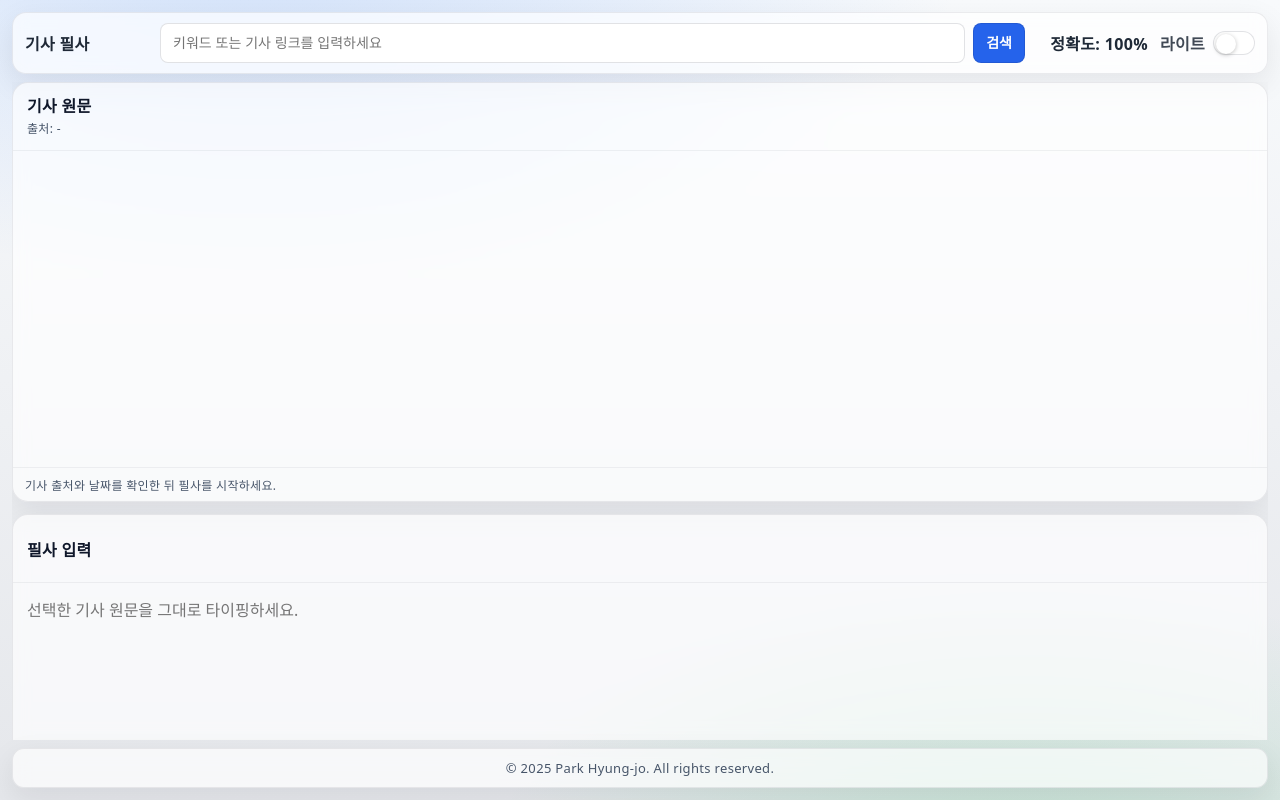
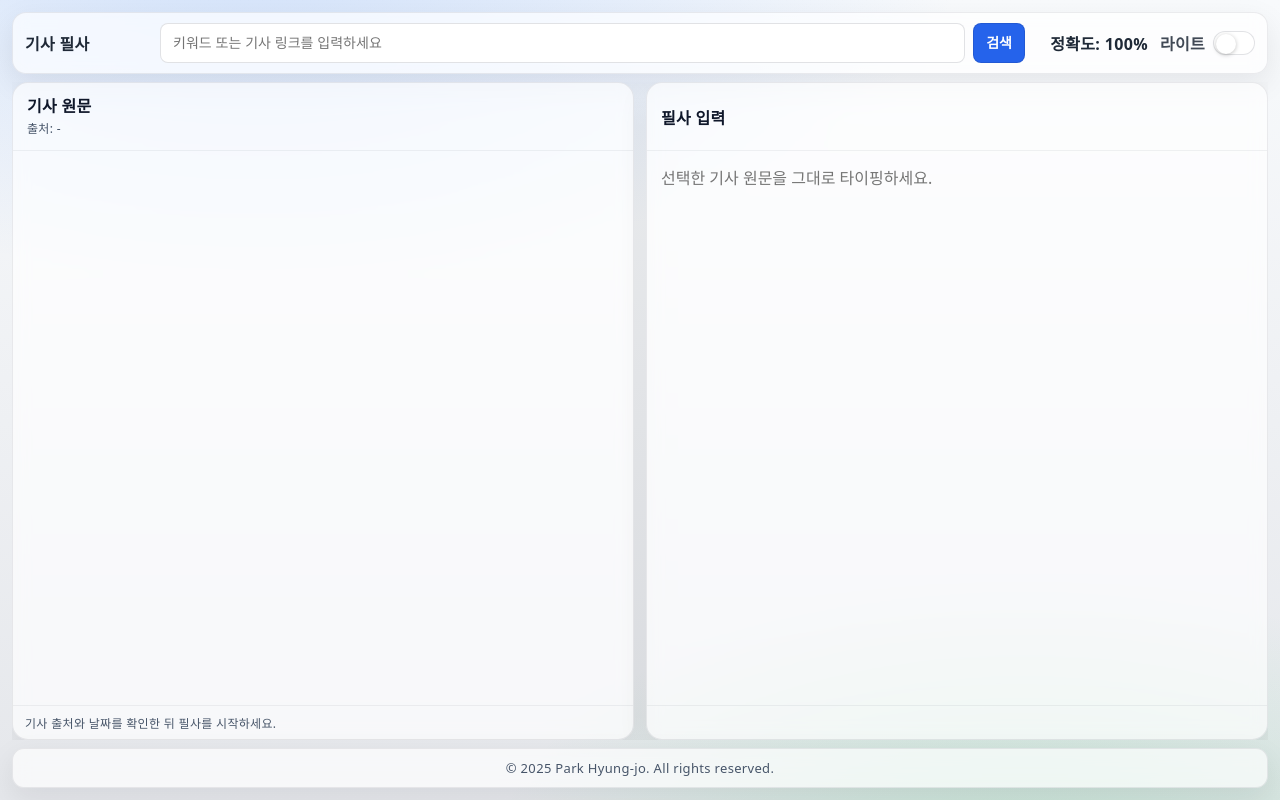
Before and after one commit to Walpin007/article-typing-app, a React (Vite) app: page / in a window 1280 px wide. Built offline with nearby package versions, Linux system fonts and the light colour scheme.

Commit message:
fix: 세로모드 다시 수정

```diff
--- a/src/index.css
+++ b/src/index.css
@@ -250,7 +250,7 @@ button[disabled]{ opacity:.6; cursor:not-allowed; }
   flex:1; min-height:0; display:grid; gap:12px;
   grid-template-columns: 1fr 1fr;
 }
-@media (max-width: 980px){ .grid{ grid-template-columns: 1fr; } }
+/* @media (max-width: 980px){ .grid{ grid-template-columns: 1fr; } } (임시) */
 
 /* 카드 */
 .pane{
@@ -527,27 +527,34 @@ button[disabled]{ opacity:.6; cursor:not-allowed; }
   color: #7dd3fc;
 }
 
-/* =============== TABLET LANDSCAPE =============== */
-@media (orientation: landscape) and (max-width: 1400px) {
+/* =============== IPAD / TABLET RESPONSIVE =============== */
+
+/*
+ * 세로모드
+ * 원문 위 / 필사 아래
+ */
+@media (max-width: 980px) and (orientation: portrait) {
 
   .grid {
     grid-template-columns: 1fr;
     grid-template-rows: auto auto;
-    flex: 1;
-    min-height: 0;
+    flex: none;
+    overflow: visible;
+  }
+
+  /*
+   * 원문 카드는 일정 높이만 보여주고
+   * 나머지는 내부에서 스크롤
+   */
+  .grid > .pane:first-child {
+    height: 430px;
+    min-height: 430px;
+    max-height: 430px;
     overflow: hidden;
   }
 
-  /* 원문 영역 높이 제한 */
-  .grid > .pane:first-child {
-    height: 420px;
-    min-height: 420px;
-    max-height: 420px;
-    overflow: hidden;
-  }
-
-  /* 원문 본문만 내부 스크롤 */
   .grid > .pane:first-child .scroll {
+    flex: 1;
     min-height: 0;
     overflow: hidden;
   }
@@ -558,9 +565,45 @@ button[disabled]{ opacity:.6; cursor:not-allowed; }
     overflow-y: auto;
   }
 
-  /* 필사 영역 */
+  /*
+   * 필사창은 원문 바로 아래에 배치
+   */
   .grid > .pane:nth-child(2) {
-    min-height: 300px;
+    min-height: 430px;
+  }
+
+  /*
+   * 페이지 전체는 세로 스크롤 허용
+   */
+  .container {
+    height: auto;
+    min-height: 100vh;
+  }
+}
+
+
+/*
+ * 가로모드
+ * 기존 데스크톱처럼 좌우 2열 유지
+ */
+@media (min-width: 981px) and (orientation: landscape) {
+
+  .grid {
+    grid-template-columns: 1fr 1fr;
+    grid-template-rows: 1fr;
+
+    flex: 1;
+    min-height: 0;
     overflow: hidden;
   }
+
+  .grid > .pane {
+    min-height: 0;
+    height: auto;
+    max-height: none;
+  }
+
+  .container {
+    height: 100vh;
+  }
 }
```
